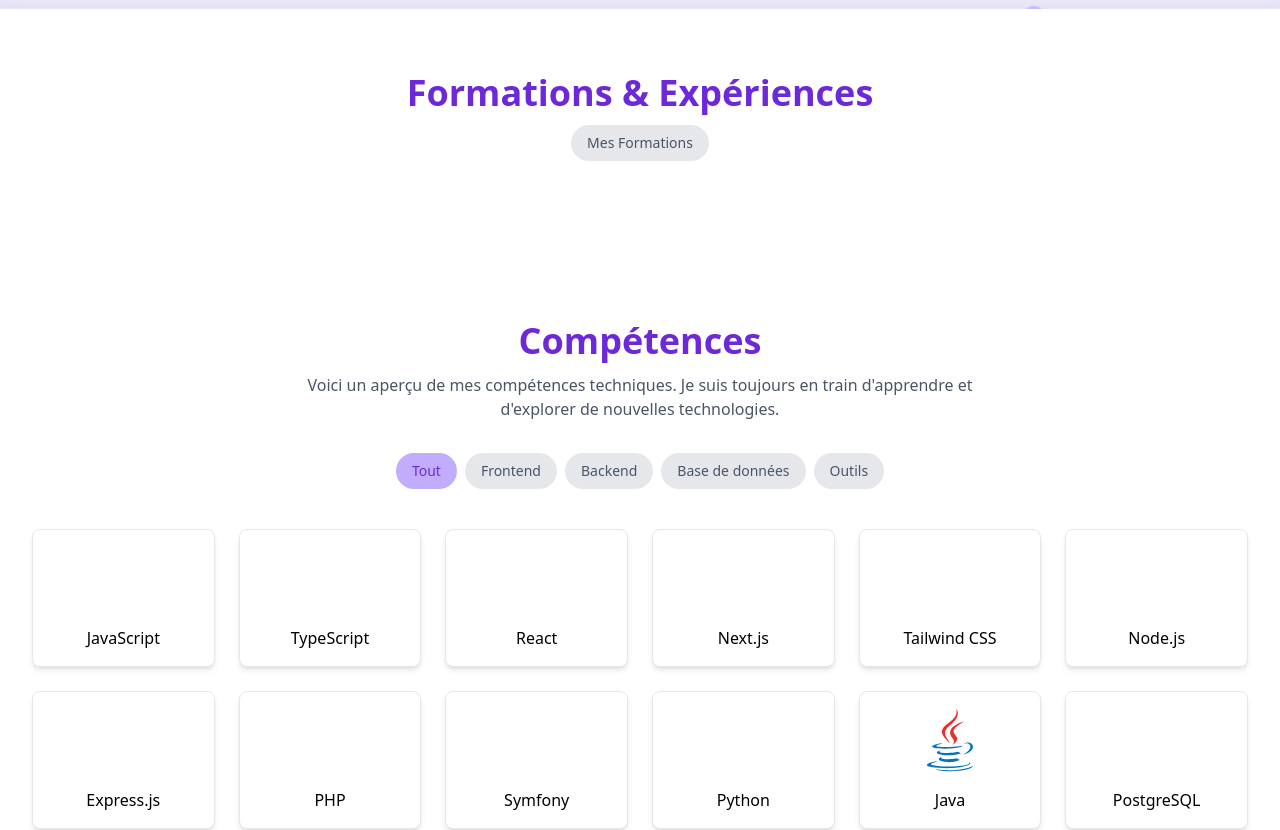
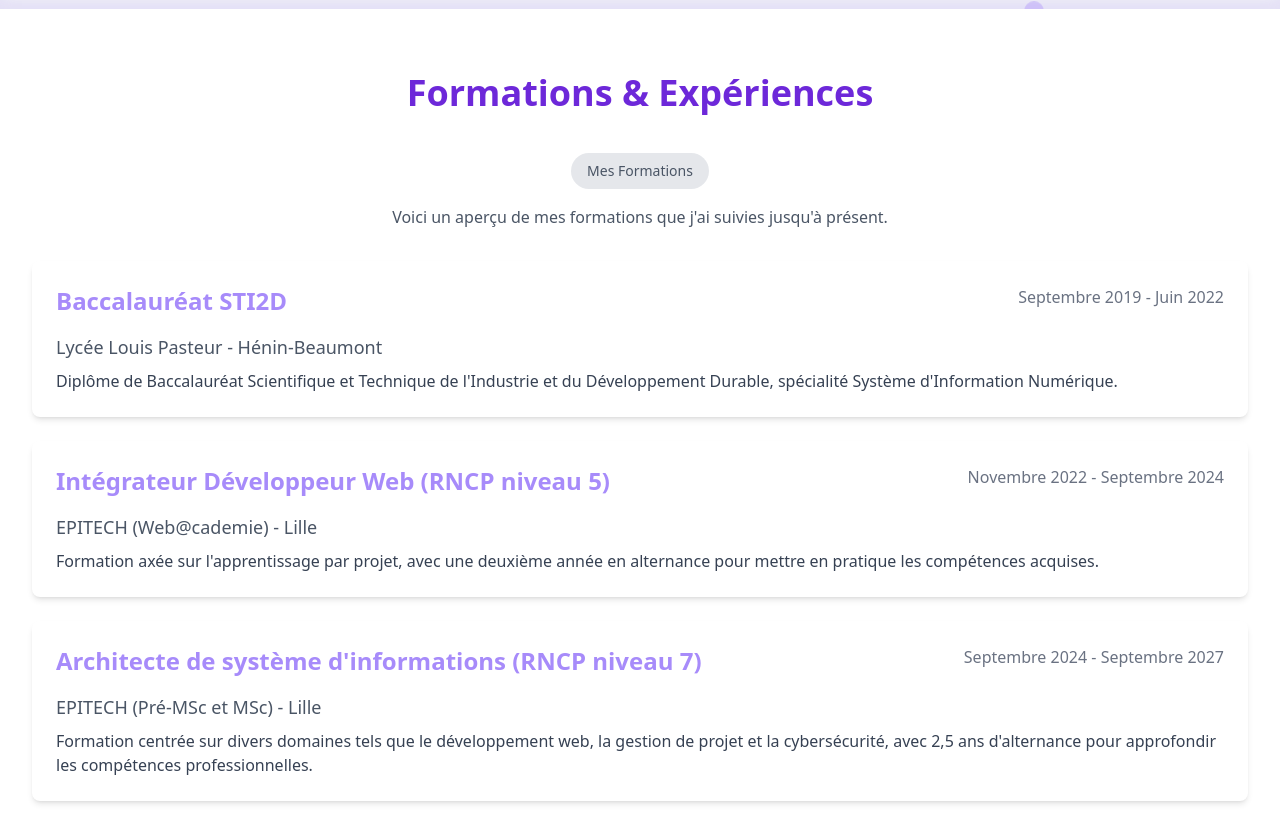
Before and after one commit to FlorianBeudaert/PortfolioV2, a Next.js app: page / in a window 1280 px wide. Shown: the part 597-1427 px from the top of the page. Built offline with nearby package versions, Linux system fonts and the light colour scheme.

Commit message:
Educations card added

```diff
--- /dev/null
+++ b/src/components/EducationsCard.tsx
@@ -0,0 +1,28 @@
+import React from 'react';
+import { EducationsData } from '@/data/EducationsData';
+
+interface EducationsCardProps {
+  education: EducationsData;
+}
+
+export default function EducationsCard({ education }: EducationsCardProps) {
+  return (
+    <div
+      className="bg-white shadow-md rounded-lg p-6 hover:shadow-lg transition-shadow relative"
+      data-aos="fade-up"
+    >
+      <div className="flex justify-between items-start mb-4">
+        <h3 className="text-2xl font-semibold text-[var(--color-primary)]">
+          {education.title}
+        </h3>
+        <p className="text-base text-gray-500">
+          {education.startDate} - {education.endDate}
+        </p>
+      </div>
+      <p className="text-gray-600 font-medium text-lg mb-2">
+        {education.institution} - {education.location}
+      </p>
+      <p className="text-gray-700 text-base">{education.description}</p>
+    </div>
+  );
+}
--- a/src/data/EducationData.tsx
+++ b/src/data/EducationsData.tsx
@@ -1,4 +1,4 @@
-export interface EducationData {
+export interface EducationsData {
   title: string;
   institution: string;
   location: string;
@@ -7,11 +7,11 @@ export interface EducationData {
   description: string;
 }
 
-export const educationData: EducationData[] = [
+export const educationData: EducationsData[] = [
   {
     title: 'Baccalauréat STI2D',
     institution: 'Lycée Louis Pasteur',
-    location: 'Hénin-Beaumont, France',
+    location: 'Hénin-Beaumont',
     startDate: 'Septembre 2019',
     endDate: 'Juin 2022',
     description: "Diplôme de Baccalauréat Scientifique et Technique de l'Industrie et du Développement Durable, spécialité Système d'Information Numérique.",
@@ -19,7 +19,7 @@ export const educationData: EducationData[] = [
   {
     title: 'Intégrateur Développeur Web (RNCP niveau 5)',
     institution: 'EPITECH (Web@cademie)',
-    location: 'Lille, France',
+    location: 'Lille',
     startDate: 'Novembre 2022',
     endDate: 'Septembre 2024',
     description: "Formation axée sur l'apprentissage par projet, avec une deuxième année en alternance pour mettre en pratique les compétences acquises.",
@@ -27,7 +27,7 @@ export const educationData: EducationData[] = [
   {
     title: "Architecte de système d'informations (RNCP niveau 7)",
     institution: 'EPITECH (Pré-MSc et MSc)',
-    location: 'Lille, France',
+    location: 'Lille',
     startDate: 'Septembre 2024',
     endDate: 'Septembre 2027',
     description: "Formation centrée sur divers domaines tels que le développement web, la gestion de projet et la cybersécurité, avec 2,5 ans d'alternance pour approfondir les compétences professionnelles.",
--- a/src/data/ExperiencesData.tsx
+++ b/src/data/ExperiencesData.tsx
@@ -18,7 +18,7 @@ export const experiencesData: ExperiencesData[] = [
     startDate: 'Septembre 2023',
     endDate: 'Septembre 2024',
     description:
-      "Alternance au sein de Dupont Restauration, impliquant des améliorations d'applications web en Symfony, la refonte d'une application de gestion des droits utilisateurs en React, l'optimisation d'un PIM (Product Information Management) et la création de scripts en PHP pour automatiser des processus."
+      "Alternance au sein de Dupont Restauration, impliquant des améliorations d'applications web en Symfony, la refonte d'une application de gestion des droits utilisateurs en React, l'optimisation d'un PIM (Product Information Management) et la création de scripts en PHP pour automatiser des processus.",
     technologies: ['React', 'Symfony', 'PHP', 'Oracle']
   },
 ];
--- a/src/pages/Experiences.tsx
+++ b/src/pages/Experiences.tsx
@@ -1,3 +1,6 @@
+import { educationData } from '@/data/EducationsData';
+import EducationsCard from '@/components/EducationsCard';
+
 export default function Experiences() {
   return (
     <section id="experiences" className="py-16 px-4 md:px-6 lg:px-8">
@@ -9,16 +12,33 @@ export default function Experiences() {
           Formations & Expériences
         </h2>
 
-        <div className="flex justify-center mb-8">
-          <button
+        <div className="flex flex-wrap justify-center gap-2 mt-10 mb-4">
+          <p
             className="bg-[var(--color-neutral)] text-gray-600 px-4 py-2 rounded-full text-sm font-medium"
             data-aos="fade-up"
             data-aos-delay="200"
           >
             Mes Formations
-          </button>
+          </p>
+        </div>
+        <p
+          className="text-gray-600 text-center mb-8 max-w-2xl mx-auto"
+          data-aos="fade-up"
+          data-aos-delay="200"
+        >
+          Voici un aperçu de mes formations que j'ai suivies jusqu'à présent.
+        </p>
+        <div
+          className="grid grid-cols-1 gap-6"
+          data-aos="fade-up"
+          data-aos-delay="200"
+        >
+          {educationData.map((education) => (
+            <EducationsCard key={education.title} education={education} />
+          ))}
         </div>
       </div>
     </section>
-  );
+  )
+    ;
 }
```
Also changed, not shown: src/components/ExperiencesCard.tsx (added).
